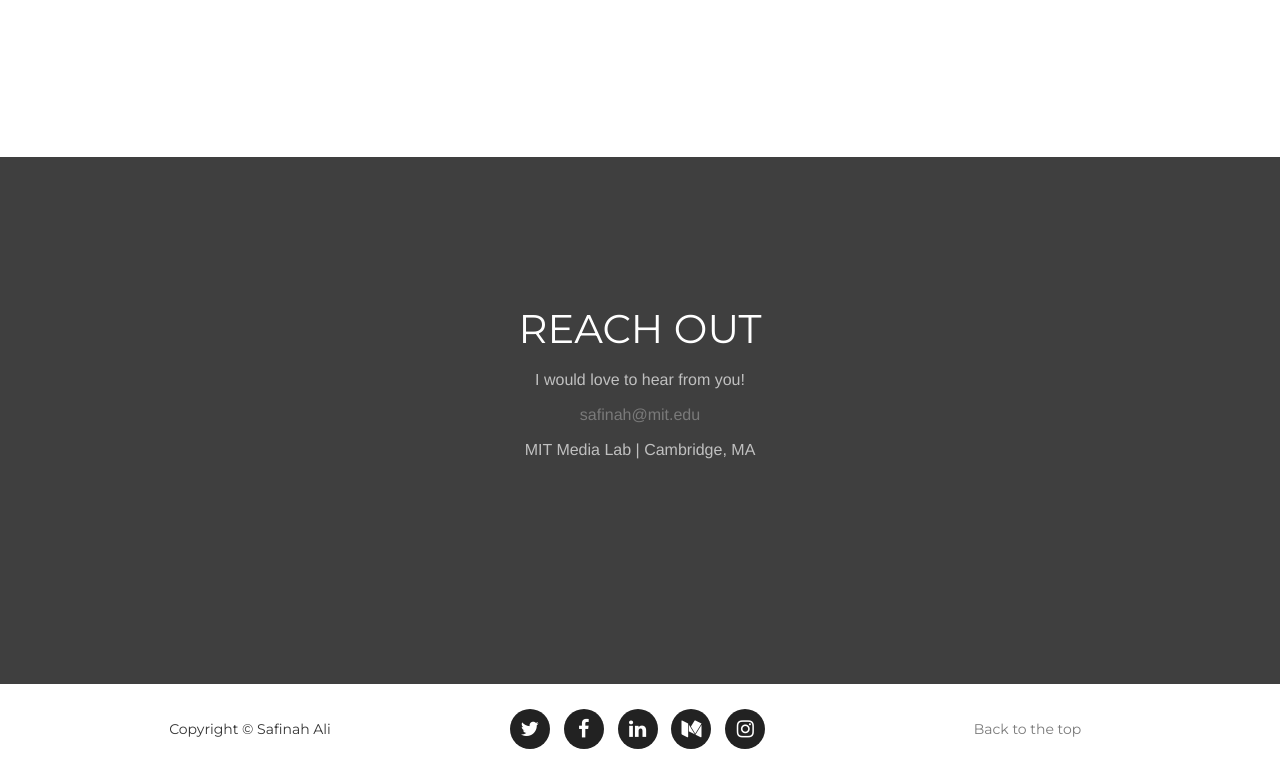
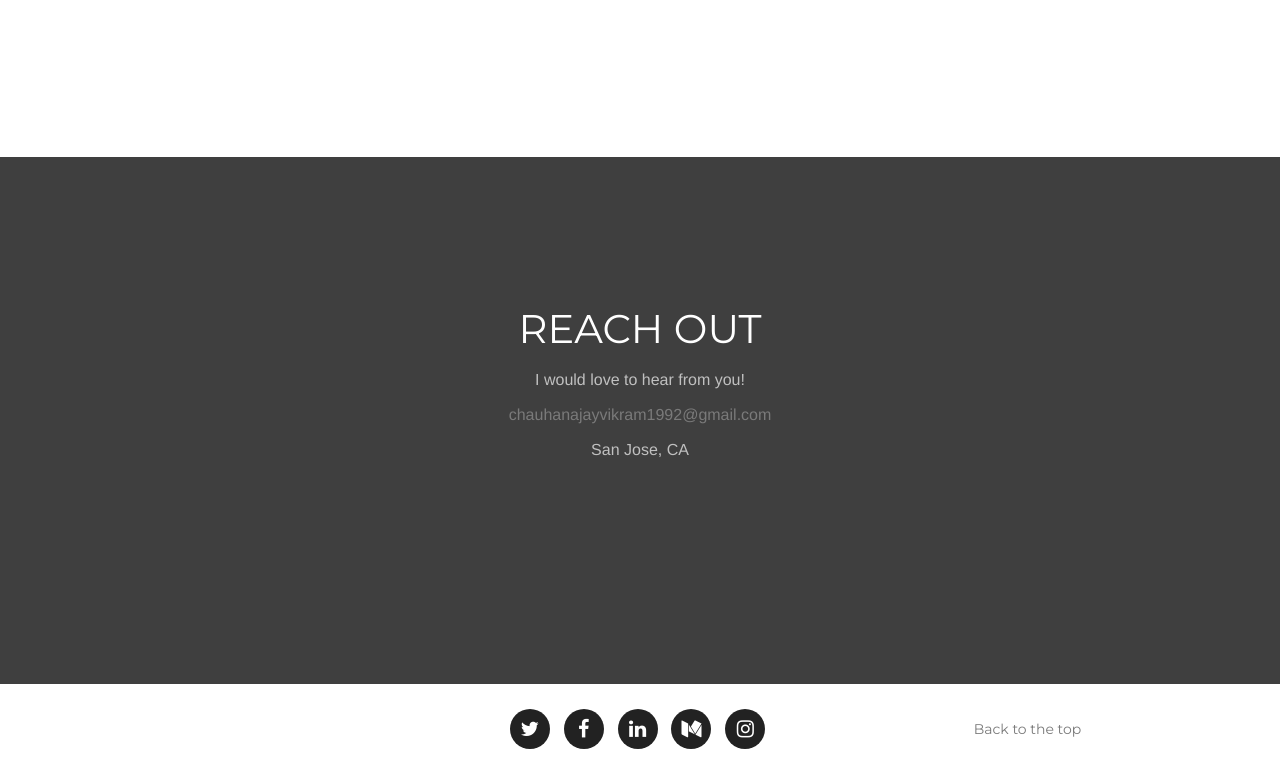
Before and after one commit to Ajayvikram10/ajayvikram10.github.io, a plain HTML site: page index.html in a window 1280 px wide. Shown: the part 5451-6225 px from the top of the page. Drawn offline with nearby package versions, Linux system fonts and the light colour scheme; files whose address does not match are found by name; a web font is replaced by a local one.

```diff
--- a/index.html
+++ b/index.html
@@ -489,109 +489,14 @@
         </div>
     </section>
 
-
-    <!-- Explorations Section
-    <section id="explorations" class="bg-light-gray">
-        <div class="container">
-            <div class="row">
-                <div class="col-lg-12 text-center">
-                    <h2 class="section-heading">Explorations</h2>
-                    <h3 class="section-subheading text-muted">Lorem ipsum dolor sit amet consectetur.</h3>
-                </div>
-            </div>
-            <div class="row">
-                <div class="col-sm-4">
-                    <div class="team-member">
-                        <img src="img/team/1.jpg" class="img-responsive img-circle" alt="">
-                        <h4>Kay Garland</h4>
-                        <p class="text-muted">Lead Designer</p>
-                        <ul class="list-inline social-buttons">
-                            <li><a href="#"><i class="fa fa-twitter"></i></a>
-                            </li>
-                            <li><a href="#"><i class="fa fa-facebook"></i></a>
-                            </li>
-                            <li><a href="#"><i class="fa fa-linkedin"></i></a>
-                            </li>
-                        </ul>
-                    </div>
-                </div>
-                <div class="col-sm-4">
-                    <div class="team-member">
-                        <img src="img/team/2.jpg" class="img-responsive img-circle" alt="">
-                        <h4>Larry Parker</h4>
-                        <p class="text-muted">Lead Marketer</p>
-                        <ul class="list-inline social-buttons">
-                            <li><a href="https://twitter.com/safinahaali"><i class="fa fa-twitter"></i></a>
-                            </li>
-                            <li><a href="https://www.facebook.com/safinah.a"><i class="fa fa-facebook"></i></a>
-                            </li>
-                            <li><a href="https://in.linkedin.com/in/safinahali"><i class="fa fa-linkedin"></i></a>
-                            </li>
-                        </ul>
-                    </div>
-                </div>
-                <div class="col-sm-4">
-                    <div class="team-member">
-                        <img src="img/team/3.jpg" class="img-responsive img-circle" alt="">
-                        <h4>Diana Pertersen</h4>
-                        <p class="text-muted">Lead Developer</p>
-                        <ul class="list-inline social-buttons">
-                            <li><a href="#"><i class="fa fa-twitter"></i></a>
-                            </li>
-                            <li><a href="#"><i class="fa fa-facebook"></i></a>
-                            </li>
-                            <li><a href="#"><i class="fa fa-linkedin"></i></a>
-                            </li>
-                        </ul>
-                    </div>
-                </div>
-            </div>
-            <div class="row">
-                <div class="col-lg-8 col-lg-offset-2 text-center">
-                    <p class="large text-muted">Lorem ipsum dolor sit amet, consectetur adipisicing elit. Aut eaque, laboriosam veritatis, quos non quis ad perspiciatis, totam corporis ea, alias ut unde.</p>
-                </div>
-            </div>
-        </div>
-    </section> -->
-
-    <!-- Clients Aside
-    <aside class="clients">
-        <div class="container">
-            <div class="row">
-                <div class="col-md-3 col-sm-6">
-                    <a href="#">
-                        <img src="img/logos/envato.jpg" class="img-responsive img-centered" alt="">
-                    </a>
-                </div>
-                <div class="col-md-3 col-sm-6">
-                    <a href="#">
-                        <img src="img/logos/designmodo.jpg" class="img-responsive img-centered" alt="">
-                    </a>
-                </div>
-                <div class="col-md-3 col-sm-6">
-                    <a href="#">
-                        <img src="img/logos/themeforest.jpg" class="img-responsive img-centered" alt="">
-                    </a>
-                </div>
-                <div class="col-md-3 col-sm-6">
-                    <a href="#">
-                        <img src="img/logos/creative-market.jpg" class="img-responsive img-centered" alt="">
-                    </a>
-                </div>
-            </div>
-        </div>
-    </aside> --->
-
-
-
     <!-- Contact Section -->
     <section id="contact">
         <div class="container">
             <div class="row">
                 <div class="col-lg-12 text-center">
                     <h2 class="section-heading">Reach out</h2>
-                    <h3 class="section-subheading text-muted">I would love to hear from you! <br><br><a href="mailto:safinah@mit.edu">safinah@mit.edu</a><br><br>
-                        MIT Media Lab | Cambridge, MA</h3>
+                    <h3 class="section-subheading text-muted">I would love to hear from you! <br><br><a href="mailto:chauhanajayvikram1992@gmail.com">chauhanajayvikram1992@gmail.com</a><br><br>
+                        San Jose, CA</h3>
                 </div>
             </div>
 
@@ -602,7 +507,7 @@
         <div class="container">
             <div class="row">
                 <div class="col-md-4">
-                    <span class="copyright">Copyright &copy; Safinah Ali</span>
+                    <!--<span class="copyright">Copyright &copy; Safinah Ali</span>-->
                 </div>
                 <div class="col-md-4">
                     <ul class="list-inline social-buttons">
@@ -980,8 +885,6 @@
     </div>
 
     <!-- Portfolio Modal 3 - UHS -->
-
-
     <div class="portfolio-modal modal fade" id="portfolioModal3" tabindex="-1" role="dialog" aria-hidden="true">
         <div class="modal-content">
             <div class="close-modal" data-dismiss="modal">
@@ -1147,7 +1050,6 @@
         </div>
     </div>
 
-
     <!-- Portfolio Modal 4 - Techniche 2014 -->
     <div class="portfolio-modal modal fade" id="portfolioModal4" tabindex="-1" role="dialog" aria-hidden="true">
         <div class="modal-content">
@@ -1175,7 +1077,6 @@
                             </ul>
 
                             <p> Techniche is a 3-day annual techno-management festival of IIT Guwahati that includes several competitions, workshops, tech-events, a marathon, an international school championship, an MUN, a conclave, exhibitions and social events. I began working for Techniche as a part of the design team in 2011. 1.5 years later, I was appointed the Brand Communications and Creatives Lead for the festival. I headed a team of 67 core team members, which included 12 competent designers, who I appointed, mentored and closely worked with to brand the 14th edition of Techniche.  I also handled all the social media handles and web presence of the festival. </p>
-
 
                                     <div class="container">
                                         <div class="row">
@@ -1185,8 +1086,6 @@
                                                 </div>
                                                 <p class = 'text-center'> <br> Promotional Video of Techniche 2014</p>
                                             </div>
-
-
 
                                     <div class='col-sm-6'>
                                         <p> My team and I designed promotional videos for the festival as well as individual events in the festival. <a href = "https://www.youtube.com/watch?v=drBYG5a0-tw">Our main promotional video </a>was the highest watched festival promotional video <b> (7,400+ views) </b> among all college events in 2014. Creating videos involved understanding the audience, gathering content, creating story-boards, video recording and editing, animation and sound design. </p>
@@ -1413,8 +1312,6 @@
                             <!-- Project Details Go Here -->
                             <h2>DRAWING ROBOT</h2>
                             <p class="item-intro text-muted">The Drawing Robot was my final project for the class "Gadgets, Sensors and Activity Recognition. It draws out different shapes and patterns that the computer feeds in it. The robot has been fabricated and programmed completely by me as a part of the course.</p>
-
-
                             <img class="img-responsive img-centered" src="img/portfolio/robot.png" alt="">
 
                             <ul class="list-inline">
@@ -1452,7 +1349,6 @@
             </div>
         </div>
     </div>
-
 
     <!-- Portfolio Modal 7 -->
     <div class="portfolio-modal modal fade" id="portfolioModal7" tabindex="-1" role="dialog" aria-hidden="true">
@@ -1495,8 +1391,6 @@
                                 </div>
                             </div>
 
-
-
                             <div class="row">
                                 <div class="col-lg-6 col-md-6 col-sm-12">
                                     <img class="img-responsive" src="img/portfolio/savour-user3.png" alt="">
@@ -1506,11 +1400,9 @@
                                 </div>
                             </div>
 
-
                             <h3> USER RESEARCH </h3>
 
                             <p> We further made personas of the target users for our service. We observed travelers find food and interviewed them. After conducting 8 contextual inquiries, we synthesized our data into key findings, and break points in interactions. This initial exploration gave us a good idea of who the user is and what some of the pain points in food exploration were. For example, we learned that language is a huge barrier in finding food, people rely on other travelers’ reviews, and that people unknowingly settle for dishes similar to the dishes they have had before. Through competitive analysis we realized how digital applications in the market lack personalization, and there lies an opportunity for us to  add that as a feature in our service. We also realized that drawing parallels from food items makes people identify food items quicker and better. </p>
-
 
                              <div class="row">
                                 <div class="col-lg-4 col-md-4 col-sm-12">
@@ -1528,9 +1420,7 @@
                                 </div>
                             </div>
 
-
                             <h3> PROTOTYPING </h3>
-
 
                             <div class="row">
                                 <div class="col-lg-6 col-md-6 col-sm-12">
@@ -1866,10 +1756,6 @@
                                     <img class="img-responsive img-centered" src="img/portfolio/visual/10g.png" alt="">
                                     <img class="img-responsive img-centered" src="img/portfolio/visual/7.jpg" alt="">
 
-
-
-
-
                                 </div>
 
                             </div>
@@ -1902,10 +1788,6 @@
                             <!-- Project Details Go Here -->
                             <h2>Spark - Ignite Your Mind</h2>
                             <p class="item-intro text-muted"> Spark is a monthly magazine by Qureeus Eduventures that brings puzzles, thought experiments, articles, activities, math-athons and games to high school children. My responsibility included completely designing the layout and visual elements of the newsletter. I also co-created the content of the magazine, and developed strategies for best presenting the content to keep make it an enjoyable learning experience.</p>
-
-
-                <!-- <img class="img-responsive" src="assets/img/SampleSecondary.jpg" alt=""> -->
-
 
             <div class="col-lg-12">
 
```
